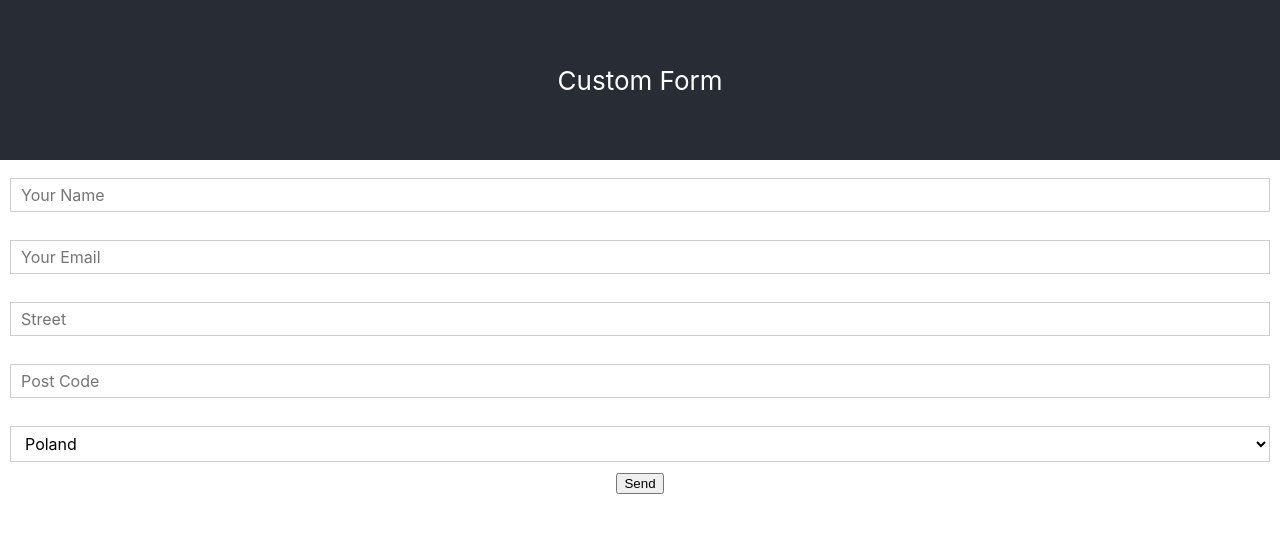
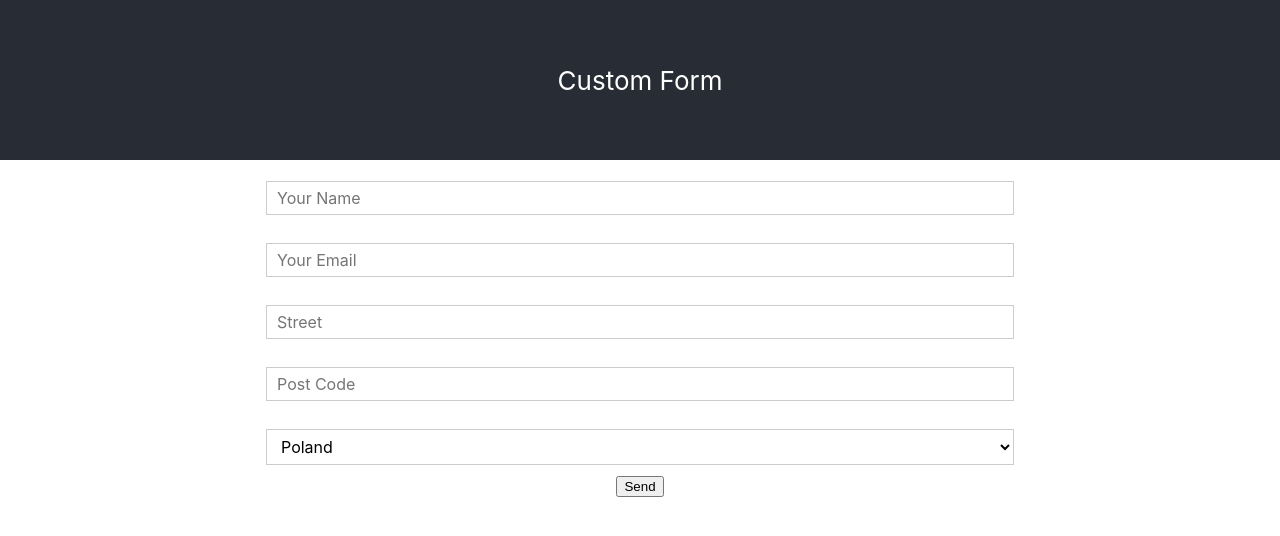
Before and after one commit to MagdaChP/reactCustomForm, a React app in the folder custom-form/: page / in a window 1280 px wide. Shown: the top 536 px of the page. Built offline with nearby package versions, Linux system fonts and the light colour scheme.

Commit message:
add form wrapper

```diff
--- a/custom-form/src/App.js
+++ b/custom-form/src/App.js
@@ -9,7 +9,11 @@ class App extends Component {
         <header className="App-header">
           Custom Form
         </header>
-        <ContactForm />
+        <div className="container">
+          <div className="formWrapper">
+            <ContactForm />
+          </div>
+        </div>
       </div>
     );
   }
--- a/custom-form/src/App.scss
+++ b/custom-form/src/App.scss
@@ -12,3 +12,11 @@
   font-size: calc(10px + 2vmin);
   color: white;
 }
+
+.formWrapper {
+  width: 60%;
+  margin: 3px auto;
+  @media screen and (max-width: 768px) {
+    width: 100%;
+  }
+}
```
